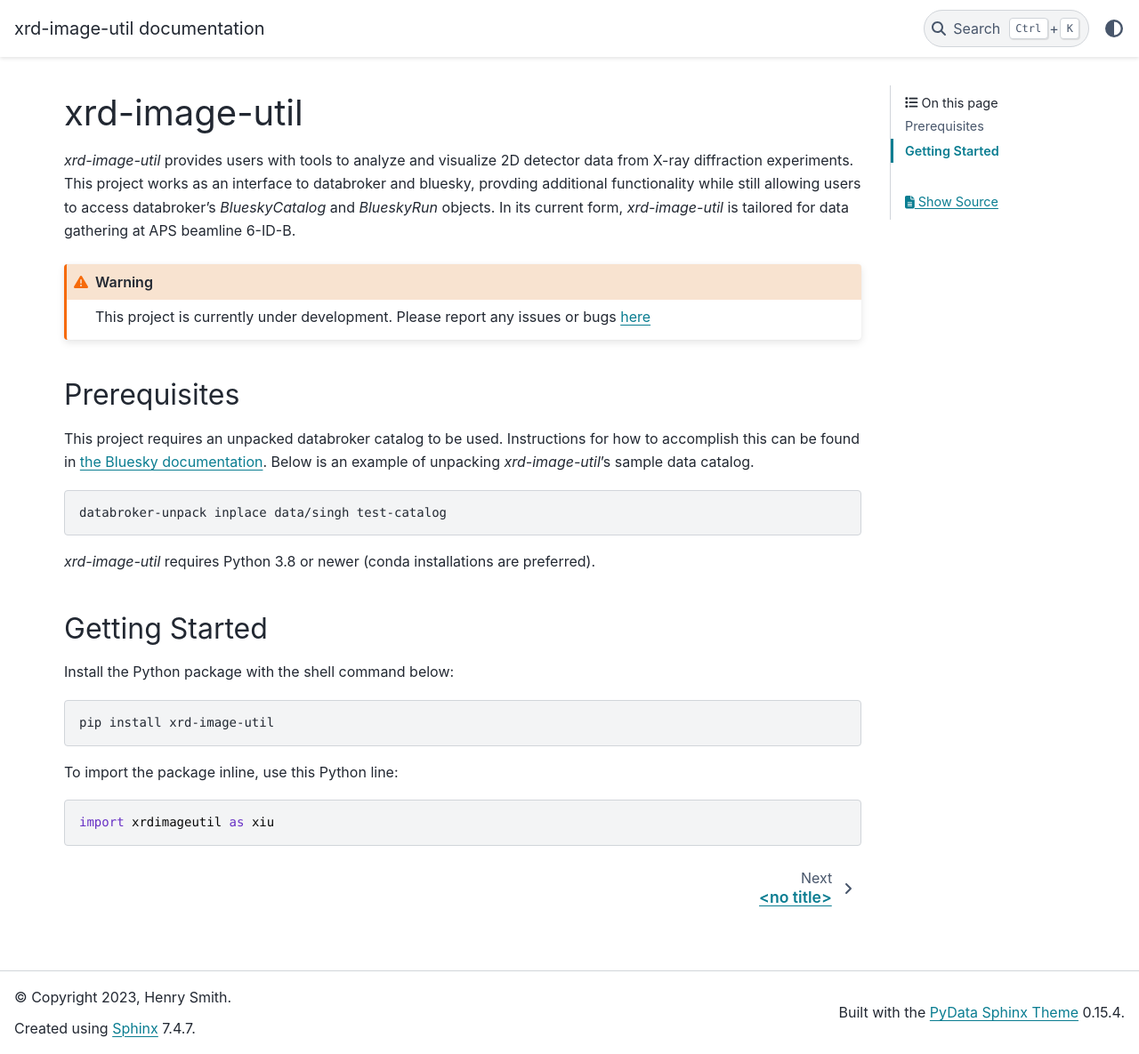
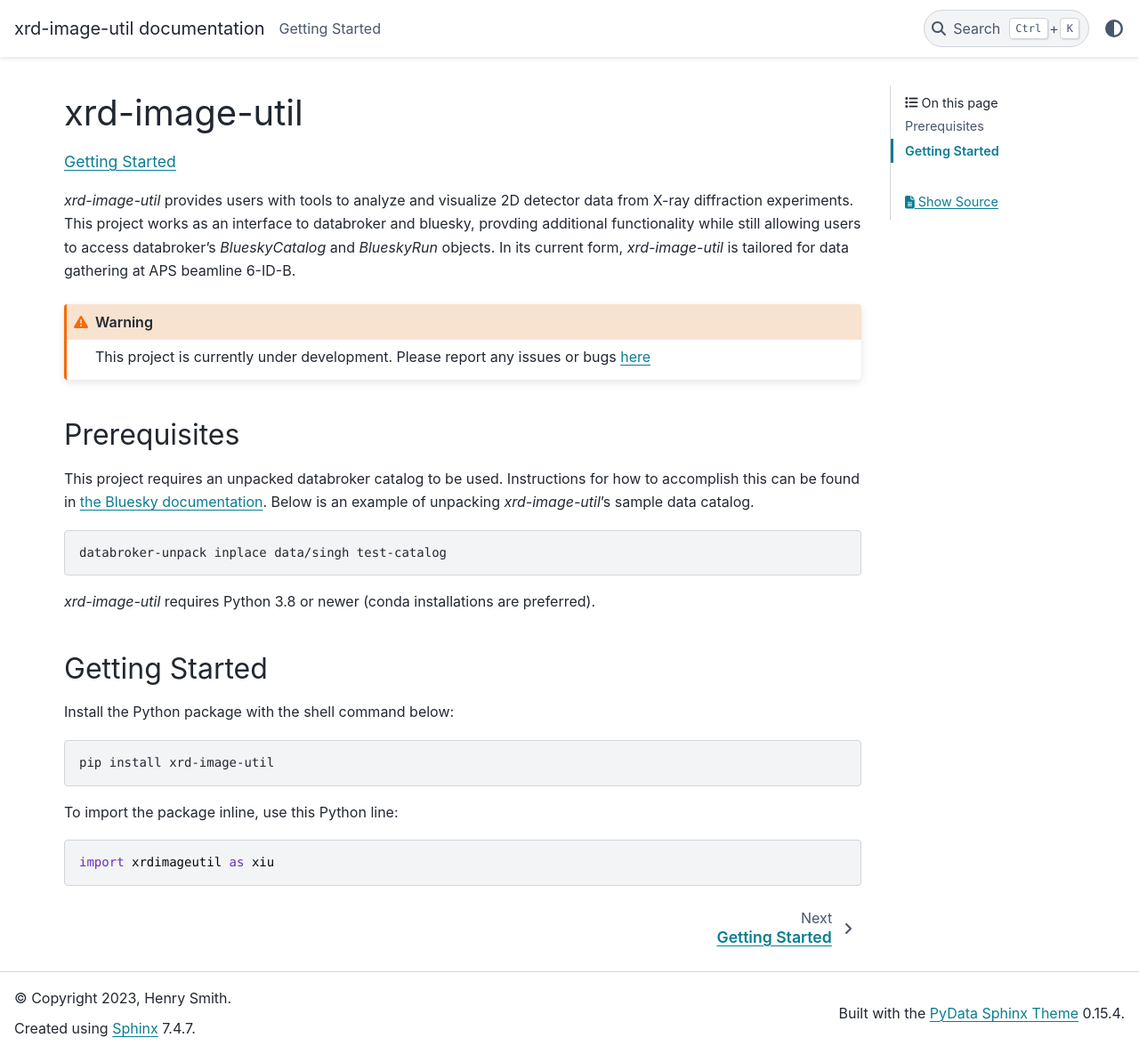
Before and after one commit to pecomyint/xrd-image-util, a Sphinx documentation site: the page built from docs/index.rst, in a window 1280 px wide and 1185 px high. Shown: the whole window at 89% size. Built offline with Sphinx 7.4.7 and the PyData theme 0.15.4, drawn with Linux system fonts in a browser that asks for light colours.

Commit message:
Toctree fix

```diff
--- a/docs/conf.py
+++ b/docs/conf.py
@@ -33,7 +33,6 @@
 html_theme = "pydata_sphinx_theme"
 html_baseurl = '/xrd-image-util/'
 html_theme_options = {
-    'navbar_sidebar_width': '0px',
     'navbar_align': 'left',
     'show_toc_level': 1,
 }
--- a/docs/getting_started.rst
+++ b/docs/getting_started.rst
@@ -0,0 +1,3 @@
+==============
+Getting Started
+==============
```
